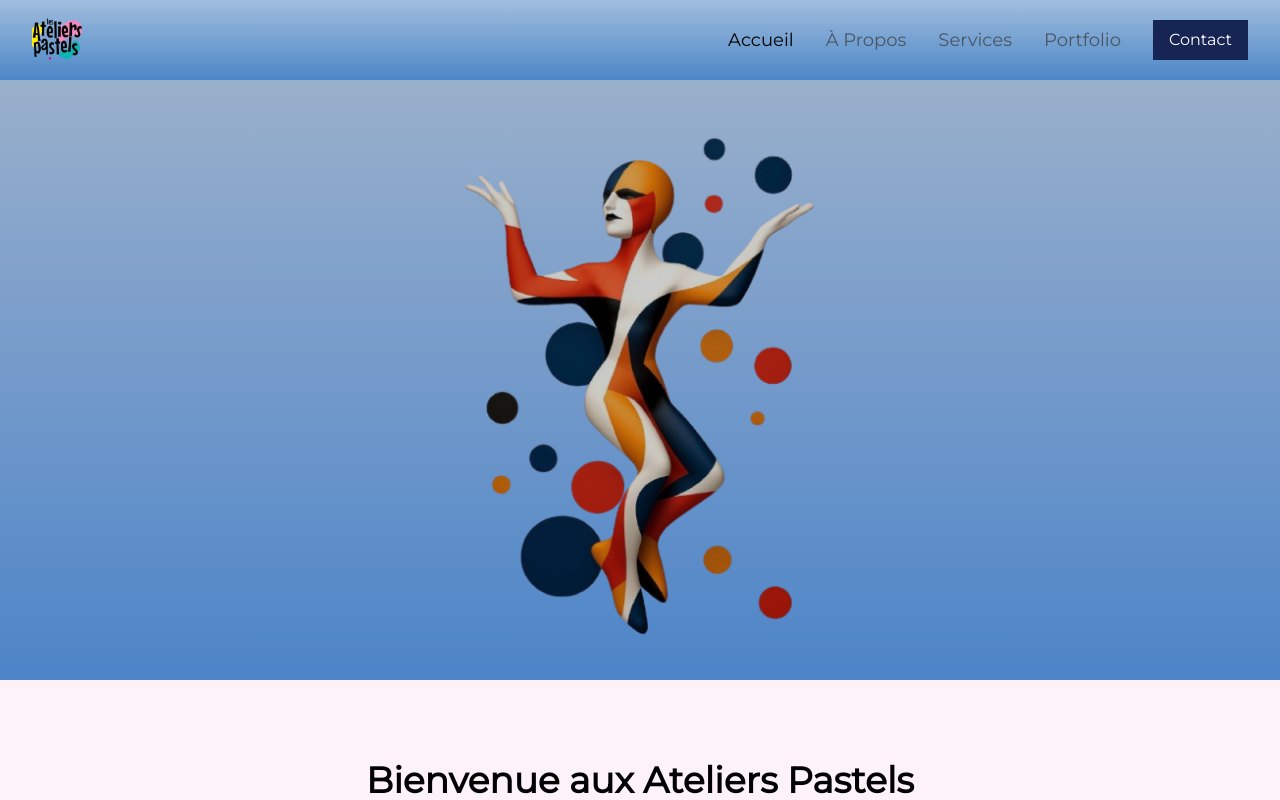
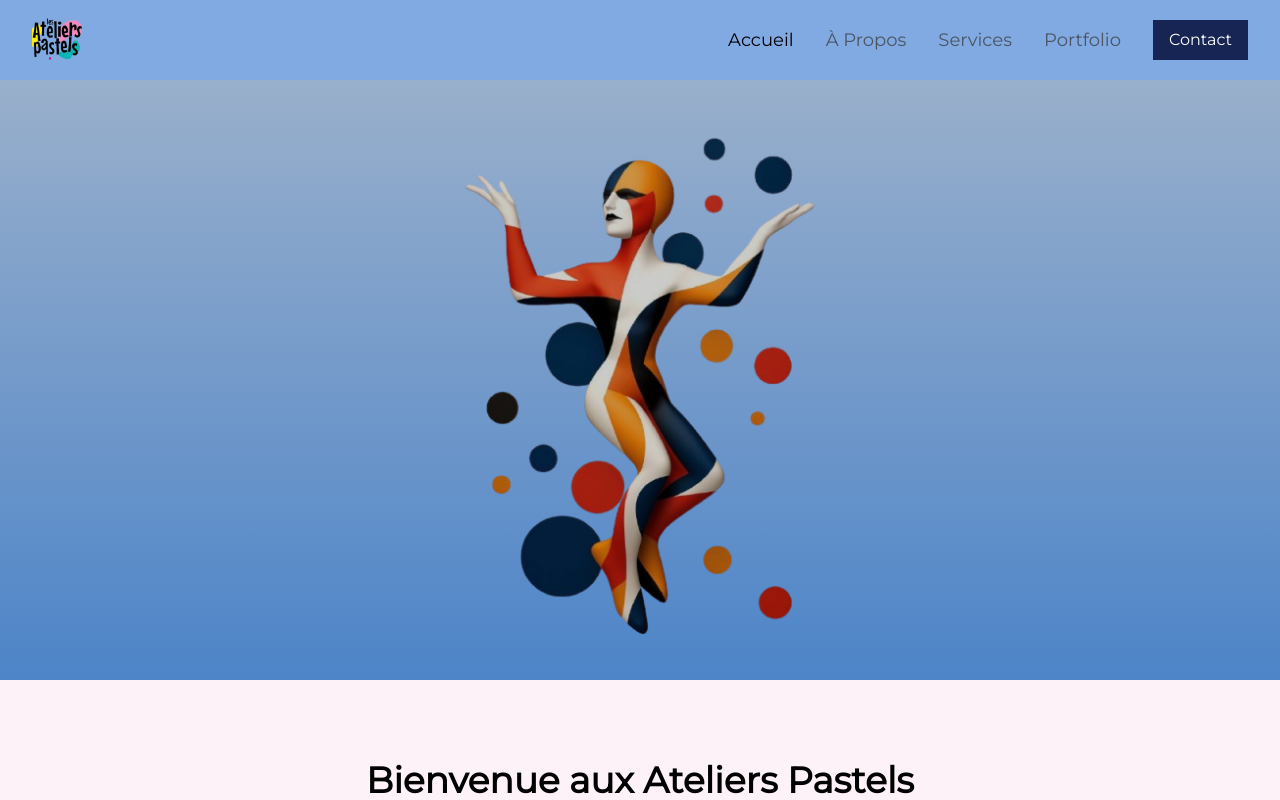
Before and after one commit to Frijidia/Ateliers-Pastels, a React (Vite) app in the folder AtelierPastels/: page /accueil in a window 1280 px wide. Shown: the top 800 px of the page. Built offline with nearby package versions, Linux system fonts and the light colour scheme.

Commit message:
adding code color correction in about page

```diff
--- a/AtelierPastels/src/components/Navbar.tsx
+++ b/AtelierPastels/src/components/Navbar.tsx
@@ -17,8 +17,8 @@ const Navbar = () => {
   const getNavbarBg = (path: string) => {
     switch (path) {
       case '/accueil':
-        return 'bg-gradient-to-b from-[#a1bddd] to-[#4b87c7]';
-        //return 'bg-[#a1bddd]';
+        // return 'bg-gradient-to-b from-[#a1bddd] to-[#4b87c7]';
+        return 'bg-[#81AAE3]';
       case '/a-propos':
         return '';
       case '/services':
@@ -39,7 +39,9 @@ const Navbar = () => {
     <nav
       className={`w-full z-50 py-4 ${getNavbarBg(location.pathname)}`}
       style={location.pathname === '/a-propos' ? {
-        background: 'linear-gradient(to right, rgba(237, 56, 143, 0.61) 41%, rgba(255, 255, 132, 1) 69%, rgba(152, 166, 255, 1) 100%)'
+        // background: 'linear-gradient(to right, rgba(152, 166, 255, 1) 61%, rgba(255, 255, 132, 1) 69%,  rgba(237, 56, 143, 0.61) 100%)'
+        // background: 'linear-gradient(to right, rgba(152, 166, 255, 1) 41%, rgba(255, 255, 132, 1) 69%, rgba(152, 166, 255, 1) 100%)'
+        background: 'linear-gradient(to right, rgba(152, 166, 255, 1) 41%, rgb(255, 255, 255) 69%, rgba(152, 166, 255, 1) 100%)'
       } : {}}
     >
       <div className="max-w-7xl mx-auto px-4 sm:px-6 lg:px-8">
--- a/AtelierPastels/src/page/AboutPage.tsx
+++ b/AtelierPastels/src/page/AboutPage.tsx
@@ -48,7 +48,9 @@ const AboutPage = () => {
       <style>{cloudStyles}</style>
 
       <section className="relative min-h-[80vh] flex items-center justify-center animate-fade-in-up" style={{
-        background: 'linear-gradient(to right, rgba(237, 56, 143, 0.61) 41%, rgba(255, 255, 132, 1) 69%, rgba(152, 166, 255, 1) 100%)'
+        // background: 'linear-gradient(to right, rgba(152, 166, 255, 1) 61%, rgba(255, 255, 132, 1) 69%,  rgba(237, 56, 143, 0.61) 100%)'
+        // background: 'linear-gradient(to right, rgba(237, 56, 143, 0.61) 41%, rgba(255, 255, 132, 1) 69%, rgba(152, 166, 255, 1) 100%)'
+        background: 'linear-gradient(to right, rgba(152, 166, 255, 1) 41%, rgb(255, 255, 255) 69%, rgba(152, 166, 255, 1) 100%)'
       }}>
         <div className="cloud cloud1 hover-scale" style={{ top: '10%', left: '5%' }}>
           <svg width="100" height="60" viewBox="0 0 100 60" fill="white" opacity="0.8">
```
